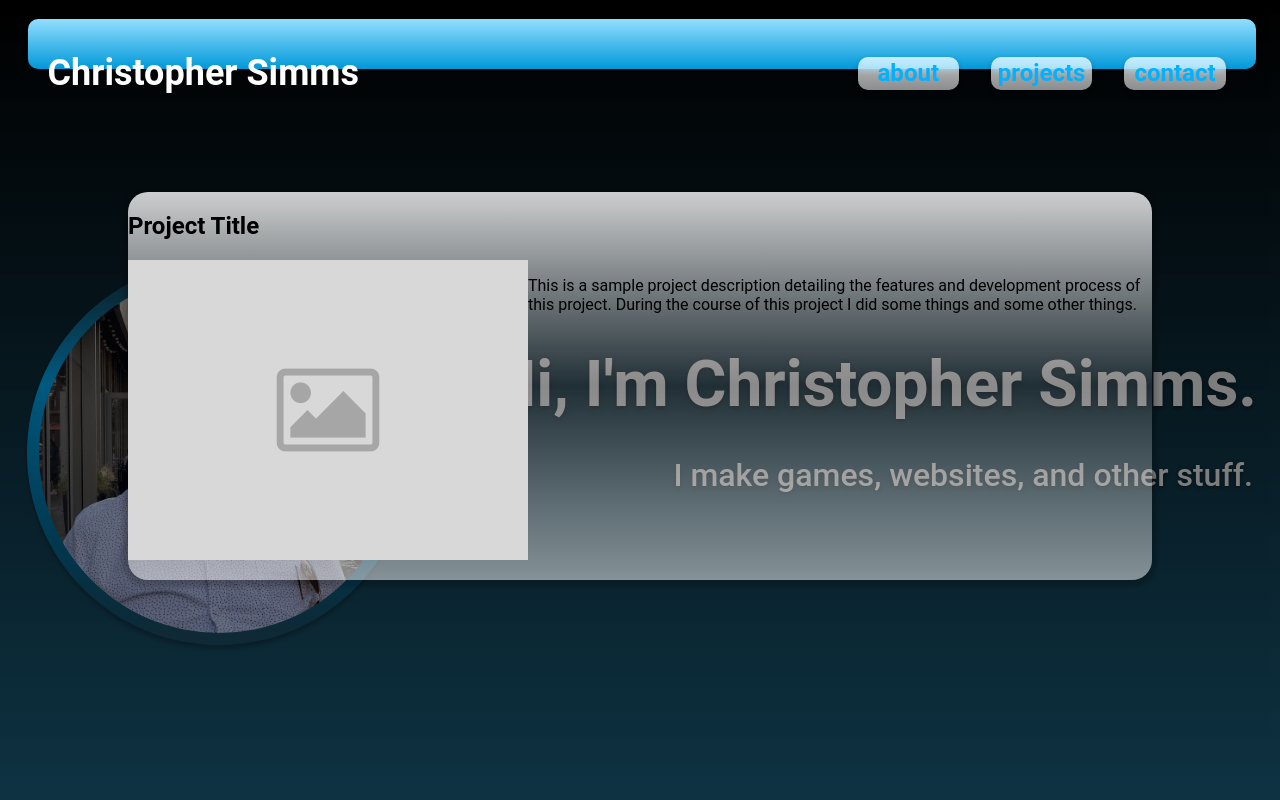
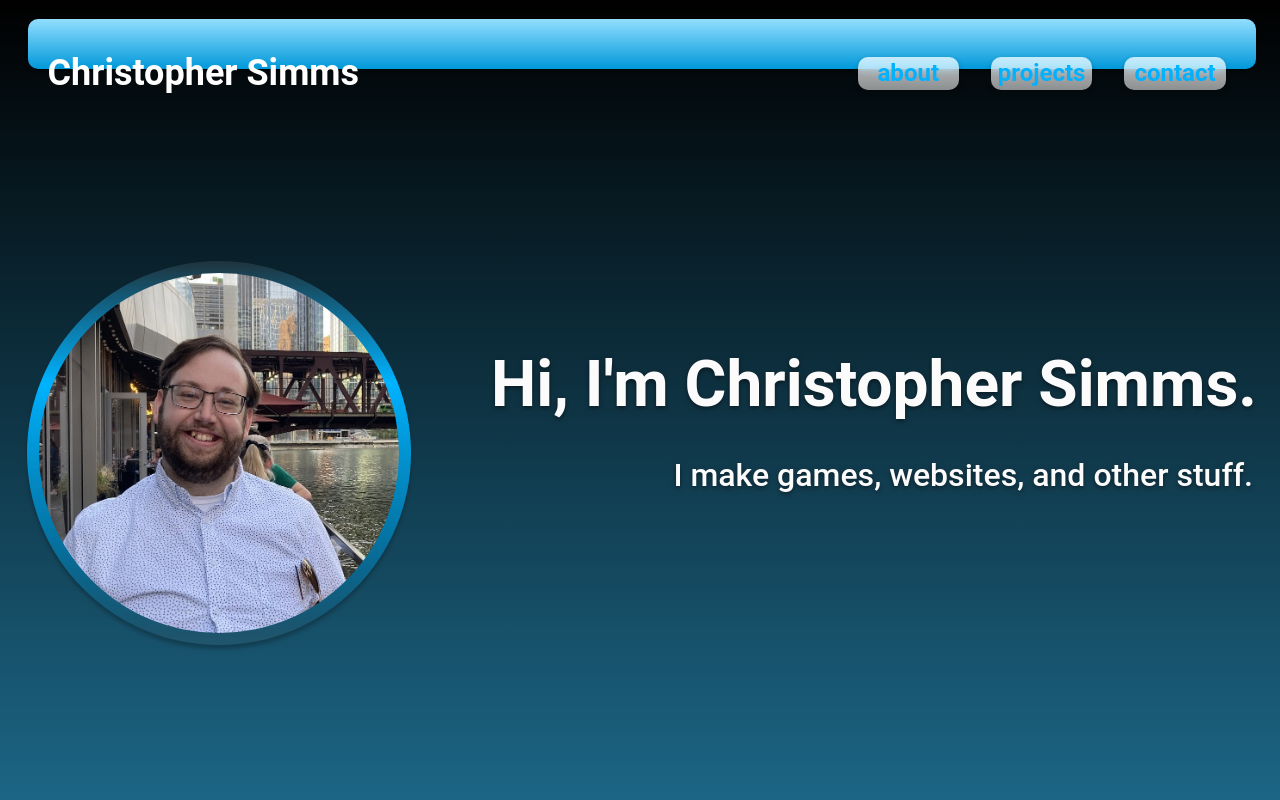
Before and after one commit to cwsimms/cwsimms.github.io, a plain HTML site: page HomePage/homepage.html in a window 1280 px wide. Shown: the top 800 px of the page. Drawn offline with Linux system fonts and the light colour scheme.

Commit message:
~Adjusted margin for project-overlay to 15% ~Set project-overlay-bg display to none +Added homepagescript.js

```diff
--- /dev/null
+++ b/HomePage/homepagescript.js
@@ -0,0 +1,3 @@
+function toggleOverlay(element, visibility) {
+
+}
--- a/HomePage/homepagestyle.css
+++ b/HomePage/homepagestyle.css
@@ -121,7 +121,7 @@ main {
 
 .project-overlay-bg {
     position: fixed;
-    display: block;
+    display: none;
     width: 100%;
     height: 100%;
     top: 0;
@@ -143,9 +143,9 @@ main {
     background: linear-gradient(180deg, rgba(255, 255, 255, 0.8) 0%, rgba(255, 255, 255, 0.1) 50%, rgba(255, 255, 255, 0.5) 100%);
     box-shadow: 0px 2px 5px 5px rgba(0, 0, 0, 0.2);
     /*backdrop-filter: blur(45px);*/
-    margin-left: 10%;
-    margin-right: 10%;
-    margin-top: 15%;
+    margin-left: 15%;
+    margin-right: 15%;
+    margin-top: 10%;
 }
 
 .project-overlay-title {
```
